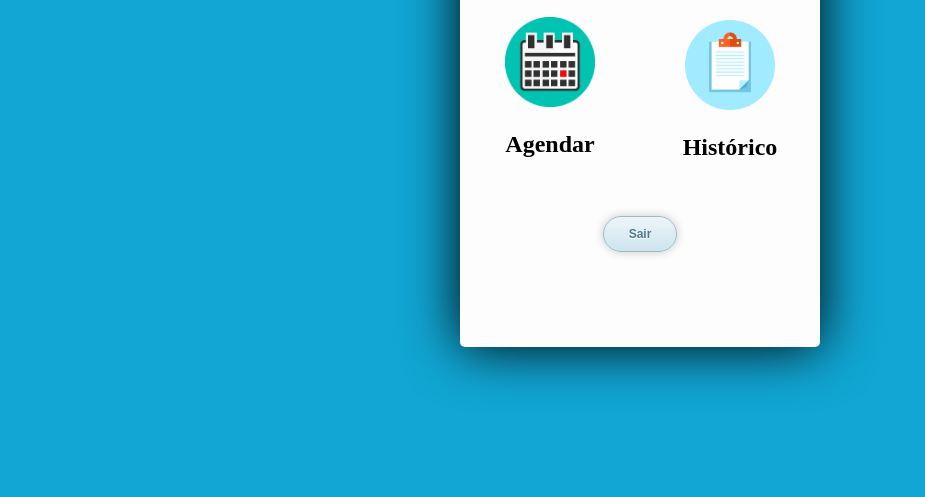
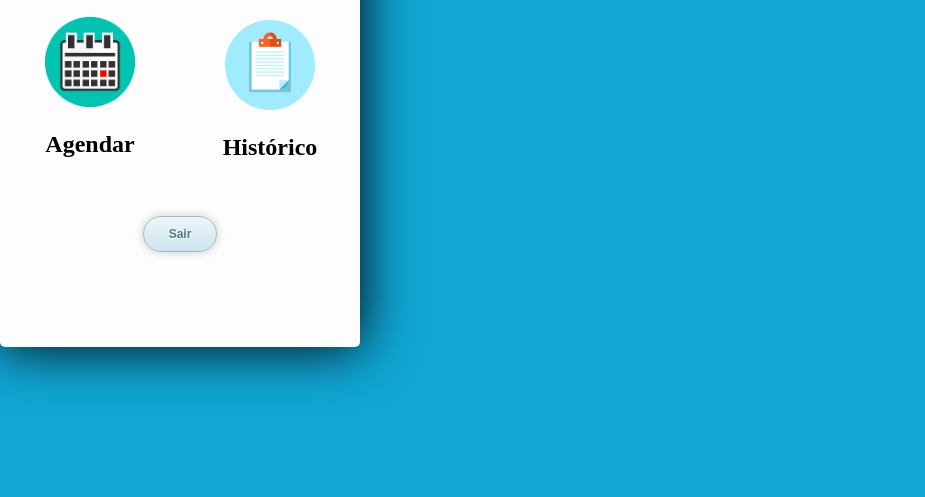
Before and after one commit to JoilsonJunior/PROJETO-PETSHOP, a plain HTML site: page telaprincipal.html in a window 1280 px wide. Shown: the part 303-800 px from the top of the page, without its empty margins (0-925 px from the left). Drawn offline with Linux system fonts and the light colour scheme.

```diff
--- a/assets/css/cadastrodeusuario.css
+++ b/assets/css/cadastrodeusuario.css
@@ -6,7 +6,7 @@ body{
       background-color:#1992b7;
       width:360px;
       height:600px;
-      margin:0px auto 0px;
+      margin:0px;
       border-radius: 5px;
     }
     #login-box-interno{
--- a/assets/css/telaprincipal.css
+++ b/assets/css/telaprincipal.css
@@ -7,7 +7,7 @@
       background-color:#1992b7;
       width:360px;
       height:600px;
-      margin:0px auto 0px;
+      margin:0px ;
       border-radius: 5px;
     }
     #login-box-interno{
```
